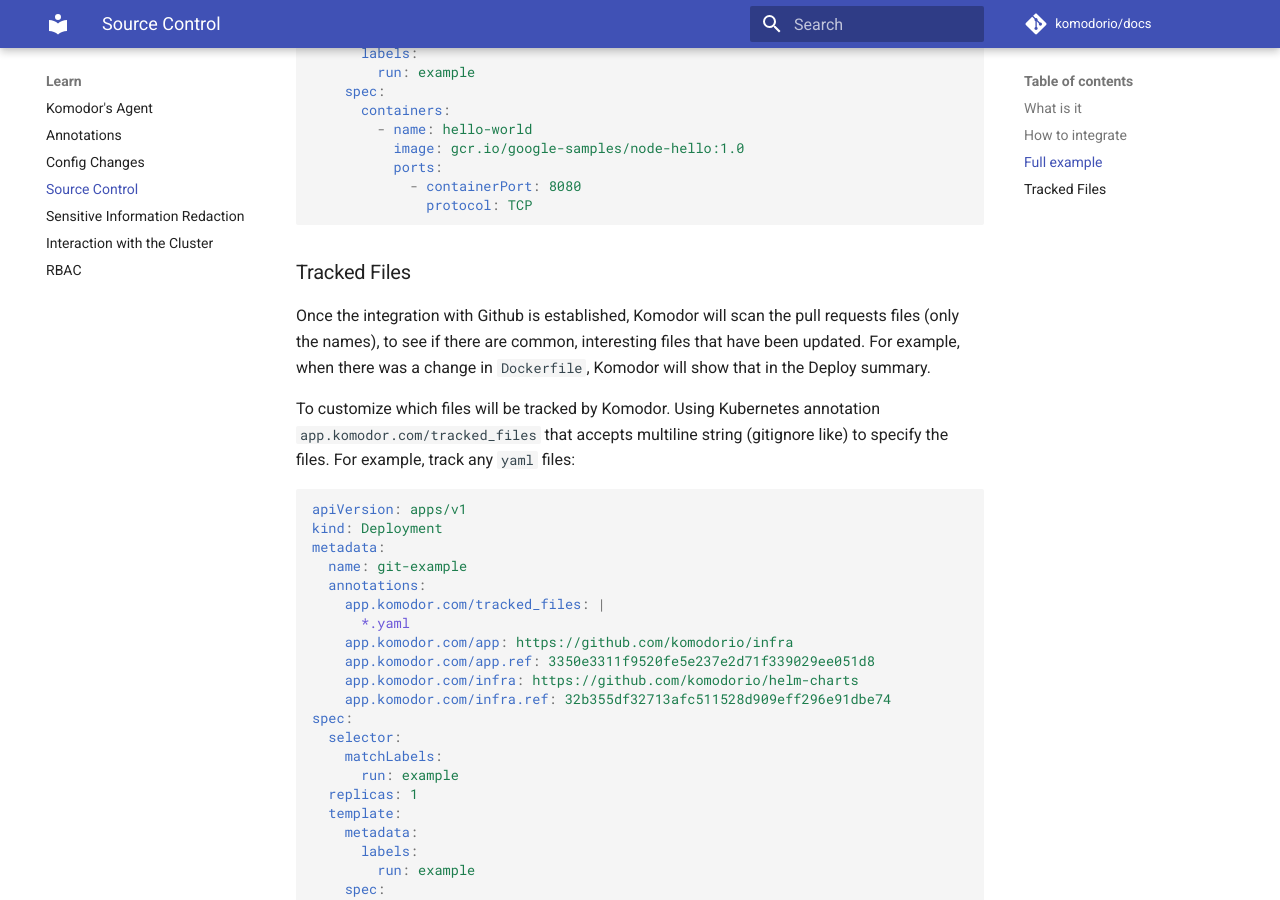
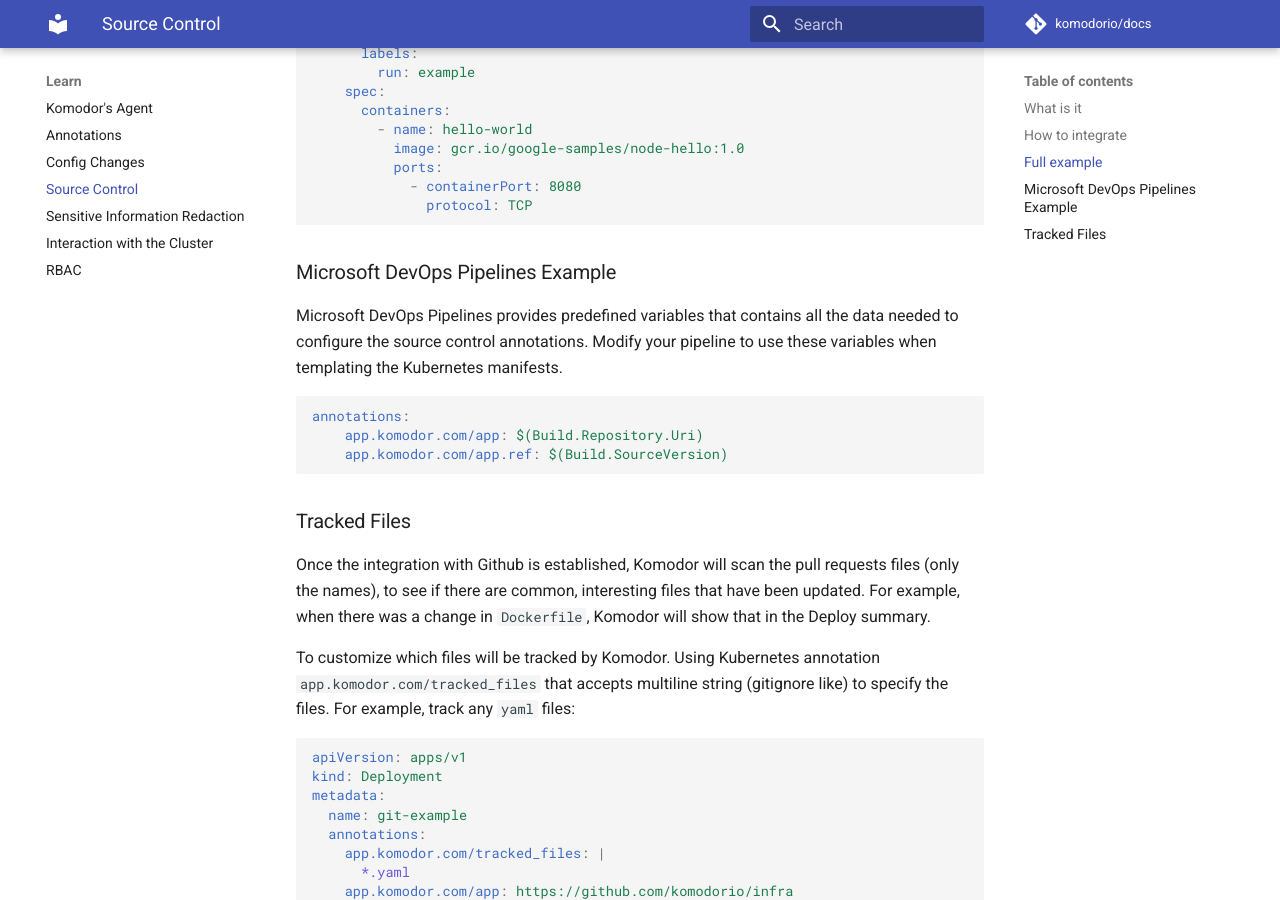
Before and after one commit to komodorio/docs, an MkDocs documentation site: the page built from docs/Learn/komodor-source-control.md, in a window 1280 px wide and 900 px high, scrolled down 942 px. Built offline with MkDocs 1.6.1 and Material for MkDocs 9.7.7, drawn with Linux system fonts in a browser that asks for light colours; comment, search, counter and statistics services are not loaded.

Commit message:
add azure devops pipelines example

````diff
--- a/docs/Learn/komodor-source-control.md
+++ b/docs/Learn/komodor-source-control.md
@@ -44,6 +44,16 @@
               protocol: TCP
 ```
 
+### Microsoft DevOps Pipelines Example
+Microsoft DevOps Pipelines provides predefined variables that contains all the data needed to configure the source control annotations.
+Modify your pipeline to use these variables when templating the Kubernetes manifests.
+```yaml
+annotations:
+    app.komodor.com/app: $(Build.Repository.Uri)
+    app.komodor.com/app.ref: $(Build.SourceVersion)
+```
+
+
 ### Tracked Files
 Once the integration with Github is established, Komodor will scan the pull requests files (only the names), to see if there are common, interesting files that have been updated. For example, when there was a change in `Dockerfile`, Komodor will show that in the Deploy summary.
 
````
